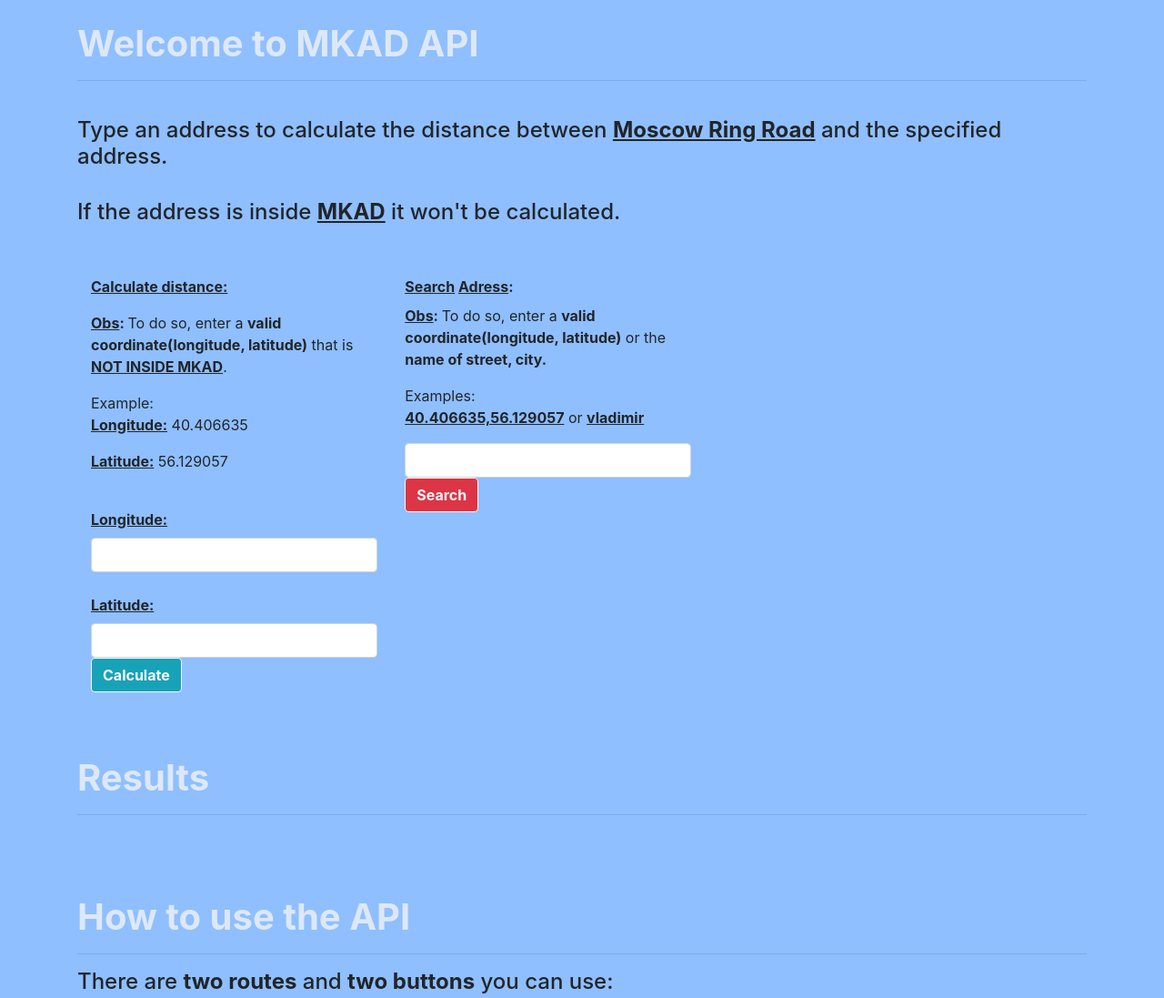
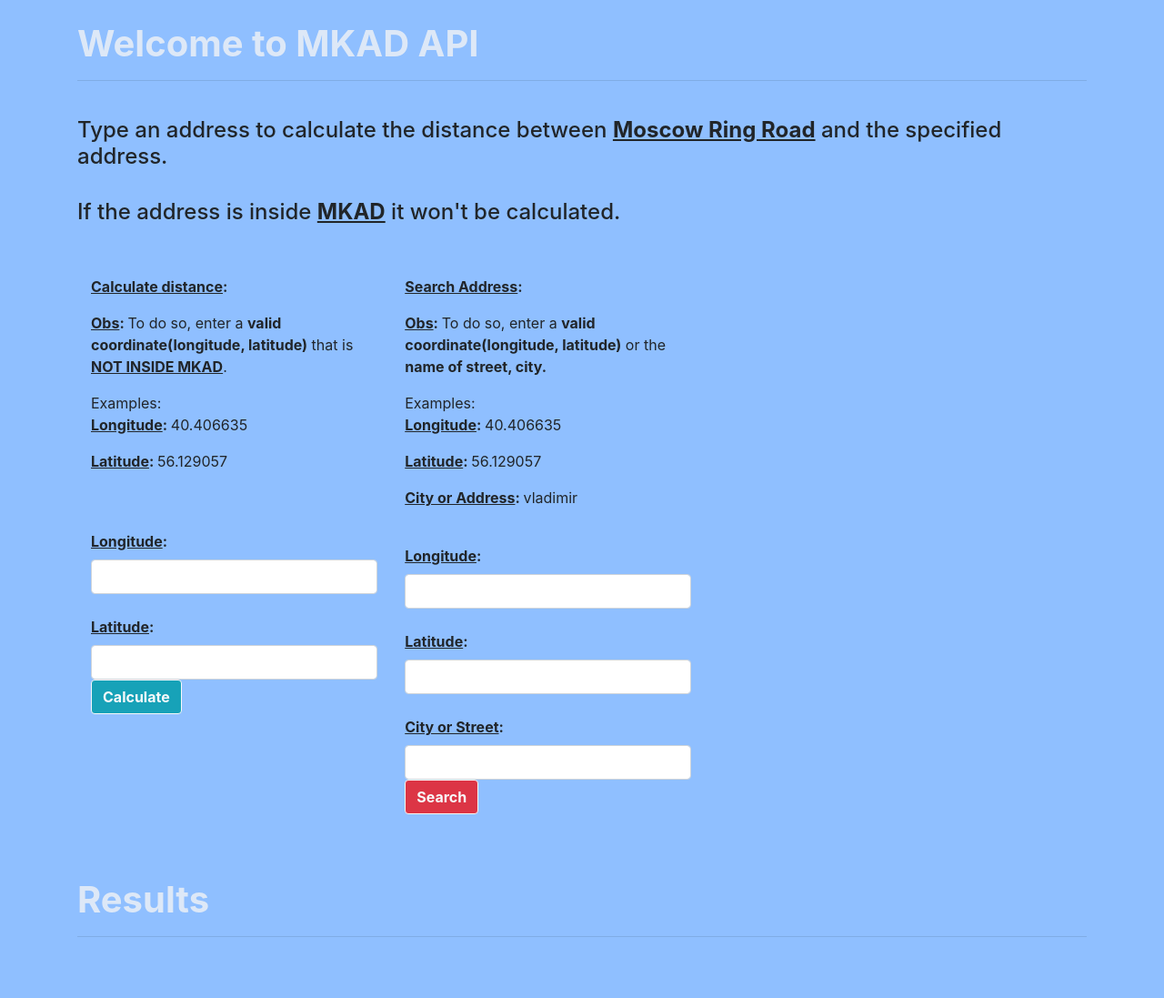
Before and after one commit to terrotar/Russia_API, a Flask app: page / in a window 1280 px wide. Shown: the top 1097 px of the page at 91% size. Run offline with Flask 2, Linux system fonts and the light colour scheme.

Commit message:
Few details of home_page.html was changed. Site Blueprint /getdata/city was implemented. Still need to develop the /getdata/lng/lat.

```diff
--- a/app/site/routes.py
+++ b/app/site/routes.py
@@ -8,11 +8,16 @@ from haversine import Unit
 site = Blueprint('site', __name__)
 
 
+# Route of home page with instructions of how to consume the API
+# and anothers functionalities.
 @site.route('/', methods=['GET'])
 def index():
     return render_template('home_page.html')
 
 
+# Route to calculate the distance based on longitude and latitude
+# inserted as input and submmited with buttons by the user in a more
+# visual display as alternative of the route API.
 @site.route("/distance", methods=["POST"])
 def distance():
     if(request.method == 'POST'):
@@ -32,3 +37,18 @@ def distance():
                                    address=address,
                                    kilometers=km,
                                    miles=miles)
+
+
+# Route to display data of an address based on longitude and latitude or
+# city and street name inserted as input and submmited with buttons by the user
+# in a more visual display as alternative of the route API. Does the same thing
+# of the Blueprint API /api/getdata but a little more friendly to understand
+# how does it work.
+@site.route("/getdata/city", methods=["POST"])
+def getdata_city():
+    if(request.method == 'POST'):
+        address = request.form["city"]
+        if(address):
+            data = requests.get(
+                f"https://geocode-maps.yandex.ru/1.x/?apikey=085b7527-0c65-43e9-b0e7-86b52fb93ffe&geocode={address}&format=json&lang=en-US&results=1")
+        return data.json()
--- a/app/templates/home_page.html
+++ b/app/templates/home_page.html
@@ -27,21 +27,22 @@
         <form action="{{ url_for('site.distance') }}", method="POST">
 
           <div class="form-group col-6 float-left">
-            <p><strong><u>Calculate distance:</u></strong></p>
+            <p><strong><u>Calculate distance</u>: </strong></p>
             <p><strong><u>Obs</u>: </strong>To do so, enter a <strong>valid coordinate(longitude, latitude)</strong> that is
               <strong><u>NOT INSIDE MKAD</u></strong>.</p>
-               <p>Example:
+               <p>Examples:
                <br>
-               <strong><u>Longitude:</u></strong> 40.406635</p>
-               <strong><u>Latitude:</u></strong> 56.129057</p>
+               <strong><u>Longitude</u>: </strong> 40.406635</p>
+               <strong><u>Latitude</u>: </strong> 56.129057</p>
 
                <br>
+               <br>
 
-            <label for="longitude" class="form-label"><strong><u>Longitude:</u></strong></label>
+            <label for="longitude" class="form-label"><strong><u>Longitude</u>: </strong></label>
             <input type="float" name="longitude" class="form-control" id="longitude">
             <br>
 
-            <label for="latitude" class="form-label"><strong><u>Latitude:</u></strong></label>
+            <label for="latitude" class="form-label"><strong><u>Latitude</u>: </strong></label>
             <input type="float" name="latitude" class="form-control" id="latitude">
 
 
@@ -50,18 +51,29 @@
         </form><!-- form - calculate distance -->
 
 
-        <form action="#", method="GET">
+        <form action="{{ url_for('site.getdata_city') }}", method="POST">
 
             <div class="form-group col-6 float-right">
-              <label for="address" class="form-label"><strong><u>Search</u> <u>Adress</u>:</strong></label>
-              <br>
+              <p><strong><u>Search Address</u>: </strong></p>
               <p><strong><u>Obs</u>: </strong>To do so, enter a <strong>valid coordinate(longitude, latitude)</strong>
                 or the <strong>name of street, city.</strong></p>
                 <p>Examples:
                   <br>
-                <strong><u>40.406635,56.129057</u></strong> or <strong><u>vladimir</u></strong></p>
+                  <strong><u>Longitude</u>: </strong> 40.406635</p>
+                  <strong><u>Latitude</u>: </strong> 56.129057</p>
+                <p><strong><u>City or Address</u>: </strong> vladimir</p>
+                <br>
 
-              <input type="text" name="address" class="form-control" id="address">
+              <label for="longitude" class="form-label"><strong><u>Longitude</u>: </strong></label>
+              <input type="float" name="longitude" class="form-control" id="longitude">
+              <br>
+
+              <label for="latitude" class="form-label"><strong><u>Latitude</u>: </strong></label>
+              <input type="float" name="latitude" class="form-control" id="latitude">
+              <br>
+
+              <label for="city" class="form-label"><strong><u>City or Street</u>: </strong></label>
+              <input type="text" name="city" class="form-control" id="city">
 
               <button type="submit" class="btn btn-outline-light btn-md bg-danger"><strong>Search</strong></button>
             </div><!-- form-group -->
```
